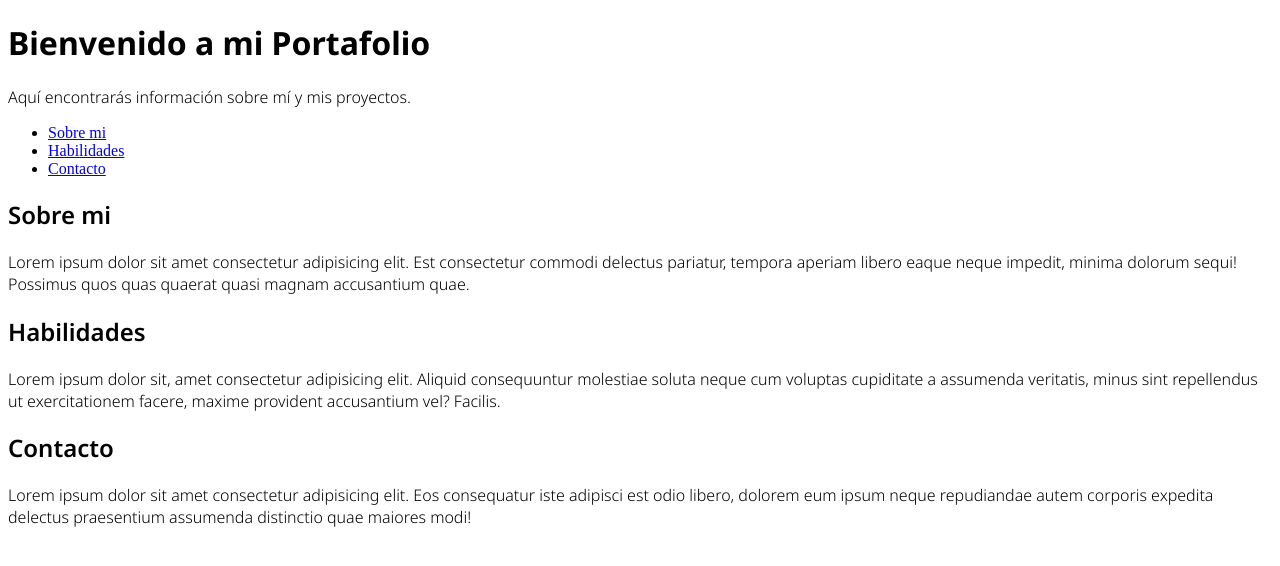
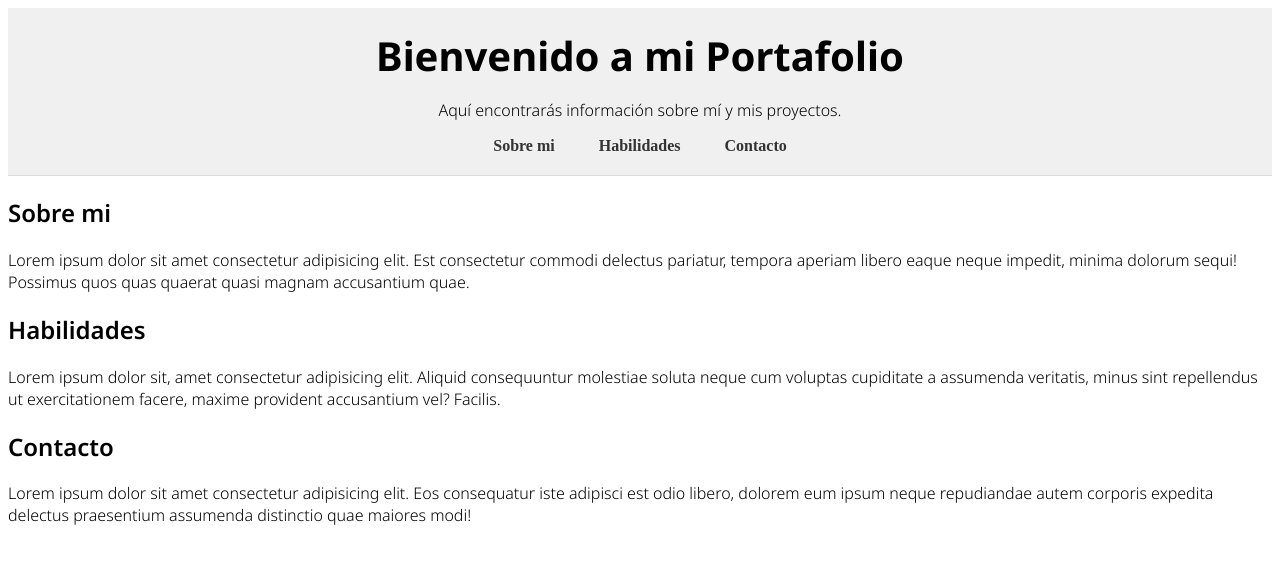
Before and after one commit to 2D-r/Portfolio, a plain HTML site: page index.html in a window 1280 px wide. Drawn offline with Linux system fonts and the light colour scheme.

Commit message:
header style

```diff
--- a/style.css
+++ b/style.css
@@ -23,3 +23,37 @@ p {
   font-style: normal;
   font-variation-settings: "wdth" 100;
 }
+
+/* Encabezado */
+header {
+  background-color: #f0f0f0;
+  padding: 20px 0;
+  text-align: center;
+  border-bottom: 1px solid #ddd;
+}
+
+header h1 {
+  margin: 0;
+  font-size: 2.5em;
+}
+
+nav ul {
+  list-style: none;
+  margin: 10px 0 0;
+  padding: 0;
+}
+
+nav li {
+  display: inline;
+  margin: 0 20px;
+}
+
+nav a {
+  text-decoration: none;
+  color: #333;
+  font-weight: bold;
+}
+
+nav a:hover {
+  color: #007bff; /* Azul al pasar el mouse */
+}
```
